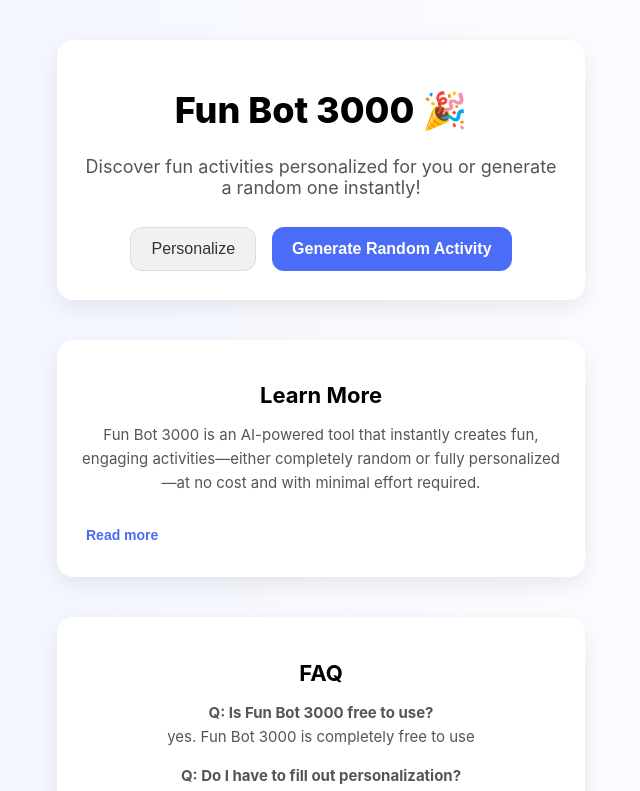
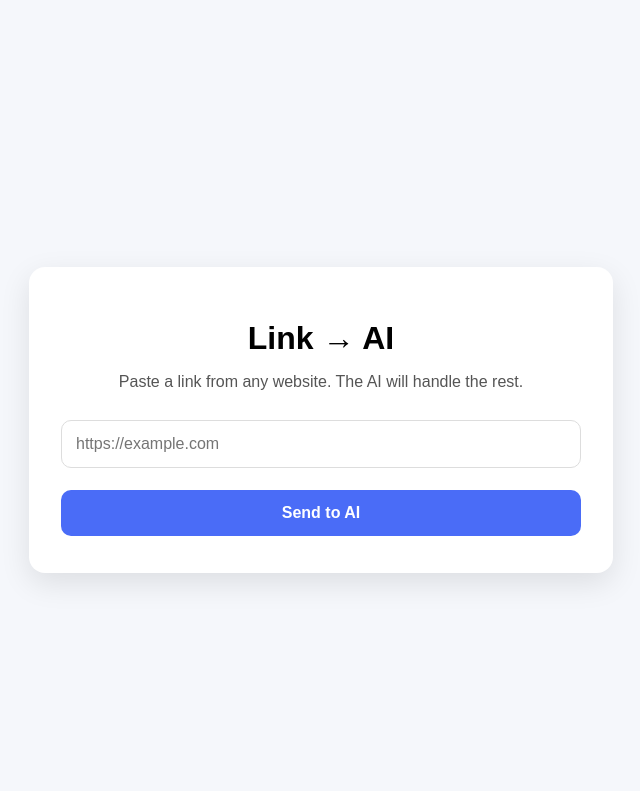
Before and after one commit to christensenandrew455-cell/funbot3000, a Next.js app: page / in a window 1280 px wide. Shown: the top 791 px of the page, without its empty margins (319-959 px from the left). Built offline with nearby package versions, Linux system fonts and the light colour scheme.

Commit message:
Update page.js

```diff
--- a/app/page.js
+++ b/app/page.js
@@ -1,341 +1,140 @@
 "use client";
 
-import { useEffect, useState } from "react";
-import { useRouter } from "next/navigation";
-
-const DEFAULT_FORM = {
-  personality: "",
-  locationPref: "",
-  season: "",
-  ageCategory: "",
-  groupSize: "",
-  chaos: "Calm",
-  cityType: "",
-  extraInfo: "",
-};
+import { useState } from "react";
 
 export default function Home() {
-  const router = useRouter();
-  const [form, setForm] = useState(DEFAULT_FORM);
-  const [personalizeOpen, setPersonalizeOpen] = useState(false);
+  const [url, setUrl] = useState("");
   const [loading, setLoading] = useState(false);
-  const [learnMoreOpen, setLearnMoreOpen] = useState(false);
+  const [error, setError] = useState("");
+  const [result, setResult] = useState(null);
 
-  useEffect(() => {
-    const saved = sessionStorage.getItem("activityData");
-    if (saved) setForm(JSON.parse(saved));
-  }, []);
+  async function handleSubmit(e) {
+    e.preventDefault();
+    setError("");
+    setResult(null);
 
-  useEffect(() => {
-    sessionStorage.setItem("activityData", JSON.stringify(form));
-  }, [form]);
-
-  const anyPersonalizedInput = Object.values(form).some((v) => v !== "");
-
-  function updateField(key, value) {
-    setForm((s) => ({ ...s, [key]: value }));
+    if (!url) {
+      setError("Please enter a valid URL.");
+      return;
     }
 
-  async function submitToApi(body) {
     setLoading(true);
-    const previousActivity = sessionStorage.getItem("previousActivity") || "";
-    const finalBody = { ...body, previousActivity };
-
-    sessionStorage.setItem("activityData", JSON.stringify(finalBody));
 
     try {
       const res = await fetch("/api/generate", {
         method: "POST",
         headers: { "Content-Type": "application/json" },
-        body: JSON.stringify(finalBody),
+        body: JSON.stringify({ url }),
       });
+
+      if (!res.ok) {
+        throw new Error("API request failed");
+      }
+
       const data = await res.json();
-
-      if (data.aiResult?.title) {
-        sessionStorage.setItem("previousActivity", data.aiResult.title);
-      }
-      sessionStorage.setItem("aiResult", JSON.stringify(data.aiResult));
+      setResult(data);
     } catch (err) {
-      console.error("API error:", err);
-      alert("Failed to generate activity. Please try again.");
+      console.error(err);
+      setError("Something went wrong. Try again.");
     } finally {
       setLoading(false);
     }
   }
 
-  async function handleGenerateRandom() {
-    sessionStorage.setItem("activityData", JSON.stringify(null));
-    await submitToApi({});
-    router.push("/results?rand=1");
+  return (
+    <div style={styles.container}>
+      <div style={styles.card}>
+        <h1 style={styles.title}>Link → AI</h1>
+        <p style={styles.subtitle}>
+          Paste a link from any website. The AI will handle the rest.
+        </p>
+
+        <form onSubmit={handleSubmit} style={styles.form}>
+          <input
+            type="url"
+            placeholder="https://example.com"
+            value={url}
+            onChange={(e) => setUrl(e.target.value)}
+            style={styles.input}
+          />
+
+          <button type="submit" style={styles.button} disabled={loading}>
+            {loading ? "Processing..." : "Send to AI"}
+          </button>
+        </form>
+
+        {error && <p style={styles.error}>{error}</p>}
+
+        {result && (
+          <pre style={styles.result}>
+            {JSON.stringify(result, null, 2)}
+          </pre>
+        )}
+      </div>
+    </div>
+  );
 }
 
-  async function handleGenerateActivity(e) {
-    e.preventDefault();
-    await submitToApi(form);
-    router.push("/results");
-  }
-
-  // ---- UI STYLES ----
 const styles = {
   container: {
     minHeight: "100vh",
     display: "flex",
-      flexDirection: "column",
+    justifyContent: "center",
     alignItems: "center",
+    background: "#f5f7fb",
     padding: 20,
-      background: "linear-gradient(to right, #f0f4ff, #ffffff)",
-      fontFamily: "'Inter', sans-serif",
   },
   card: {
-      background: "white",
-      padding: 24,
+    background: "#fff",
+    padding: 32,
     borderRadius: 16,
-      boxShadow: "0 8px 24px rgba(0,0,0,0.08)",
-      marginTop: 20,
     width: "100%",
-      maxWidth: 480,
+    maxWidth: 520,
+    boxShadow: "0 10px 30px rgba(0,0,0,0.1)",
+    textAlign: "center",
   },
-    personalizeCard: {
-      background: "white",
-      padding: 20,
-      borderRadius: 16,
-      boxShadow: "0 8px 24px rgba(0,0,0,0.08)",
-      marginTop: 20,
-      width: "100%",
-      maxWidth: 400,
-      marginLeft: "auto",
-      marginRight: "auto",
-      boxSizing: "border-box",
+  title: {
+    fontSize: 32,
+    fontWeight: 800,
+    marginBottom: 8,
   },
-    buttonPrimary: {
-      background: "#4A6CF7",
-      color: "white",
-      padding: "12px 20px",
-      borderRadius: 12,
+  subtitle: {
     fontSize: 16,
+    color: "#555",
+    marginBottom: 24,
+  },
+  form: {
+    display: "flex",
+    flexDirection: "column",
+    gap: 12,
+  },
+  input: {
+    padding: 14,
+    fontSize: 16,
+    borderRadius: 10,
+    border: "1px solid #ddd",
+  },
+  button: {
+    padding: 14,
+    fontSize: 16,
+    borderRadius: 10,
     border: "none",
     cursor: "pointer",
+    background: "#4A6CF7",
+    color: "#fff",
     fontWeight: 600,
   },
-    buttonSecondary: {
-      background: "#f1f1f1",
-      color: "#333",
-      padding: "12px 20px",
-      borderRadius: 12,
-      fontSize: 16,
-      border: "1px solid #ddd",
-      cursor: "pointer",
-      fontWeight: 500,
+  error: {
+    color: "red",
+    marginTop: 12,
   },
-    centerButtons: {
-      display: "flex",
-      justifyContent: "center",
-      gap: 16,
-      marginTop: 24,
-      flexWrap: "wrap",
-    },
-    input: {
-      width: "100%",
-      padding: 12,
-      borderRadius: 12,
-      border: "1px solid #ddd",
-      fontSize: 14,
-      textAlign: "center",
-      boxSizing: "border-box",
-    },
-    label: {
-      display: "flex",
-      flexDirection: "column",
-      gap: 6,
-      fontSize: 14,
-      fontWeight: 600,
-      alignItems: "center",
-    },
-    section: {
-      marginTop: 40,
-      maxWidth: 480,
-      width: "100%",
-      background: "white",
-      padding: 24,
-      borderRadius: 16,
-      boxShadow: "0 8px 24px rgba(0,0,0,0.08)",
-    },
-    sectionTitle: {
-      fontSize: 22,
-      fontWeight: 700,
-      marginBottom: 12,
-      textAlign: "center",
-    },
-    sectionContent: {
-      fontSize: 15,
-      color: "#555",
-      lineHeight: 1.6,
-      textAlign: "center",
-    },
-    expandButton: {
-      marginTop: 12,
-      background: "none",
-      border: "none",
-      color: "#4A6CF7",
-      cursor: "pointer",
-      fontWeight: 600,
-      fontSize: 14,
+  result: {
+    marginTop: 20,
+    padding: 16,
+    background: "#f1f3f6",
+    borderRadius: 10,
+    textAlign: "left",
+    fontSize: 13,
+    overflowX: "auto",
   },
 };
-
-  return (
-    <div style={styles.container}>
-      {/* Main Card */}
-      <div style={styles.card}>
-        <h1 style={{ fontSize: 36, fontWeight: 800, textAlign: "center" }}>
-          Fun Bot 3000 🎉
-        </h1>
-        <p style={{ textAlign: "center", color: "#555", fontSize: 18 }}>
-          Discover fun activities personalized for you or generate a random one instantly!
-        </p>
-
-        <div style={styles.centerButtons}>
-          <button
-            onClick={() => setPersonalizeOpen((v) => !v)}
-            style={styles.buttonSecondary}
-          >
-            {personalizeOpen ? "Close Personalization" : "Personalize"}
-          </button>
-
-          {!personalizeOpen && (
-            <button onClick={handleGenerateRandom} style={styles.buttonPrimary}>
-              {loading ? "Generating..." : "Generate Random Activity"}
-            </button>
-          )}
-        </div>
-
-        {personalizeOpen && (
-          <form style={styles.personalizeCard} onSubmit={handleGenerateActivity}>
-            <div style={{ display: "grid", gap: 14 }}>
-              {["personality","locationPref","season","ageCategory","groupSize","chaos","cityType"].map((key) => {
-                const labels = {
-                  personality: "Personality",
-                  locationPref: "Inside / Outside",
-                  season: "Season",
-                  ageCategory: "Age Category",
-                  groupSize: "Group Size",
-                  chaos: "Chaos Level",
-                  cityType: "Location Type",
-                };
-                const options = {
-                  personality: ["Select...","Extrovert","Introvert"],
-                  locationPref: ["Select...","Inside","Outside","Both"],
-                  season: ["Select...","Spring","Summer","Autumn/Fall","Winter"],
-                  ageCategory: ["Select...","Kids","Teenagers","Adults","Mixed"],
-                  groupSize: ["Select...","Solo (1)","2-4","Group (5+)"],
-                  chaos: ["Calm","little Spicy","Crazy"],
-                  cityType: ["Select...","City","Town"],
-                };
-                return (
-                  <label key={key} style={styles.label}>
-                    {labels[key]}
-                    <select
-                      style={styles.input}
-                      value={form[key]}
-                      onChange={(e) => updateField(key, e.target.value)}
-                    >
-                      {options[key].map((o, i) => (
-                        <option key={i} value={o.toLowerCase().replace(/\s|\(|\)/g,"")}>
-                          {o}
-                        </option>
-                      ))}
-                    </select>
-                  </label>
-                );
-              })}
-            </div>
-          </form>
-        )}
-      </div>
-
-      {/* Learn More */}
-      <div style={styles.section}>
-        <h2 style={styles.sectionTitle}>Learn More</h2>
-
-        <p style={styles.sectionContent}>
-        Fun Bot 3000 is an AI-powered tool that instantly creates fun, engaging
-        activities—either completely random or fully personalized—at no cost
-        and with minimal effort required.
-        </p>
-
-        {learnMoreOpen && (
-          <p style={{ ...styles.sectionContent, marginTop: 16 }}>
-            Fun Bot 3000 is designed to make finding things to do effortless for anyone,
-            regardless of age, location, or group size. At its core, the app uses artificial
-            intelligence to generate activity ideas either completely at random or based
-            on preferences you choose to provide. This flexibility allows users to explore
-            new ideas without thinking too hard, while still having the option to fine-tune
-            results when they want something more specific.
-
-            <br /><br />
-            The personalization system allows you to guide the AI using several simple
-            options. Personality helps determine whether activities should be more social,
-            more independent, or somewhere in between. Inside or outside preferences ensure
-            suggestions match your environment or mood, while the season setting prevents
-            unrealistic ideas such as outdoor summer activities in winter.
-
-            <br /><br />
-            Age category helps tailor activities to kids, teenagers, adults, or mixed-age
-            groups. Group size ensures suggestions work for solo experiences, small groups,
-            or larger gatherings. Chaos level controls intensity, ranging from calm and
-            relaxing to thrilling and high-energy. Finally, location type helps the AI
-            suggest activities that realistically fit whether you live in a city or a town.
-
-            <br /><br />
-            All personalization options are completely optional. If you choose not to fill
-            anything out, Fun Bot 3000 will still generate creative activities at random.
-            With unlimited generations and an intuitive interface, the app is built to
-            inspire, entertain, and help you break out of routine with minimal effort.
-          </p>
-        )}
-
-        <button
-          style={styles.expandButton}
-          onClick={() => setLearnMoreOpen((v) => !v)}
-        >
-          {learnMoreOpen ? "Show less" : "Read more"}
-        </button>
-      </div>
-
-      {/* FAQ */}
-      <div style={styles.section}>
-        <h2 style={styles.sectionTitle}>FAQ</h2>
-
-        <p style={styles.sectionContent}>
-          <strong>Q: Is Fun Bot 3000 free to use?</strong><br />
-          yes. Fun Bot 3000 is completely free to use
-        </p>
-
-        <p style={styles.sectionContent}>
-          <strong>Q: Do I have to fill out personalization?</strong><br />
-          No. You can leave everything blank and generate a completely random activity.
-        </p>
-
-        <p style={styles.sectionContent}>
-          <strong>Q: Does Fun Bot 3000 save my personal data?</strong><br />
-          No personal data is permanently stored. Preferences are only saved locally
-          in your browser to improve your experience.
-        </p>
-
-        <p style={styles.sectionContent}>
-          <strong>Q: Why am I getting similar activities?</strong><br />
-          The AI avoids repeating the same activity back-to-back, but similar inputs
-          may result in similar suggestions.
-        </p>
-
-        <p style={styles.sectionContent}>
-          <strong>Q: Where can I find other cool apps?</strong><br />
-          All right here:{" "}
-          <a href="https://thetestifyai.com" target="_blank">TheTestifyAI</a>{" "}
-          and{" "}
-          <a href="https://ratemyroutine.com" target="_blank">RateMyRoutine</a>.
-        </p>
-      </div>
-    </div>
-  );
-}
```
Lines whose indentation alone changed are shown as unchanged.
